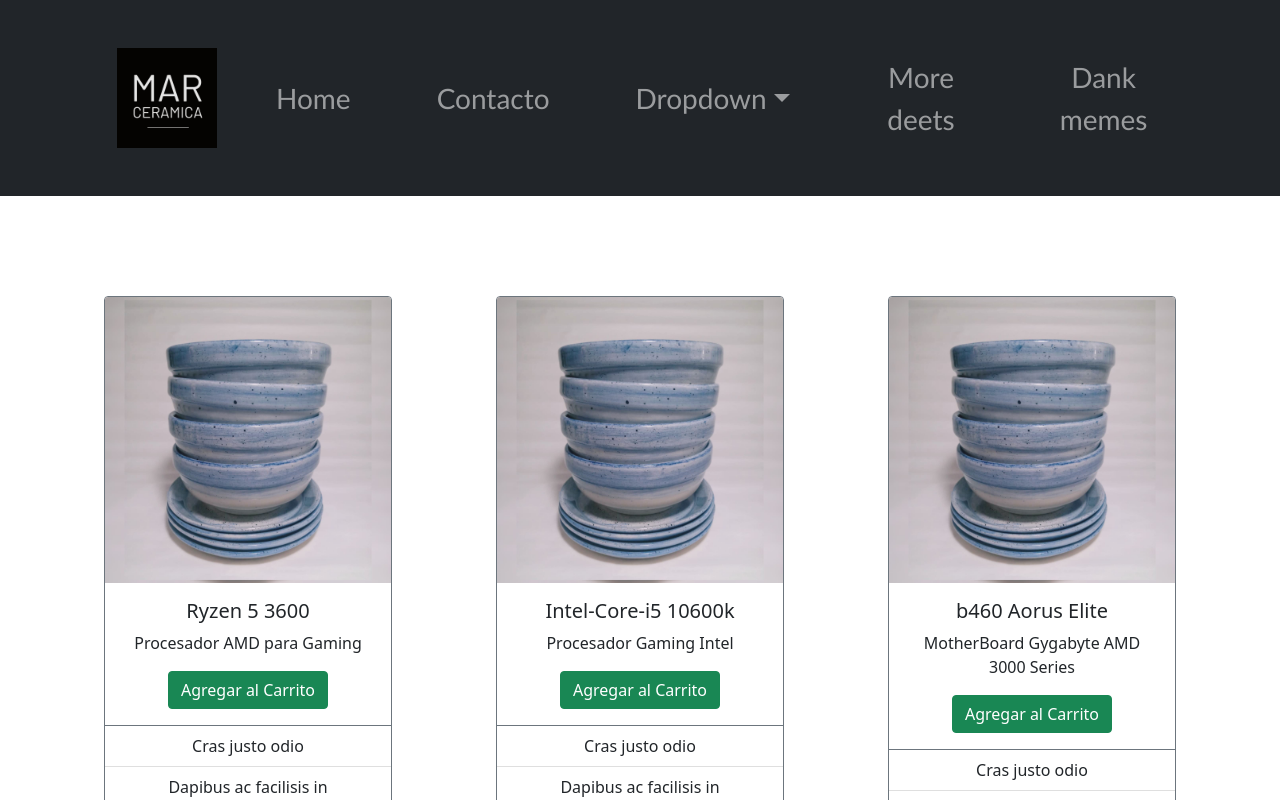
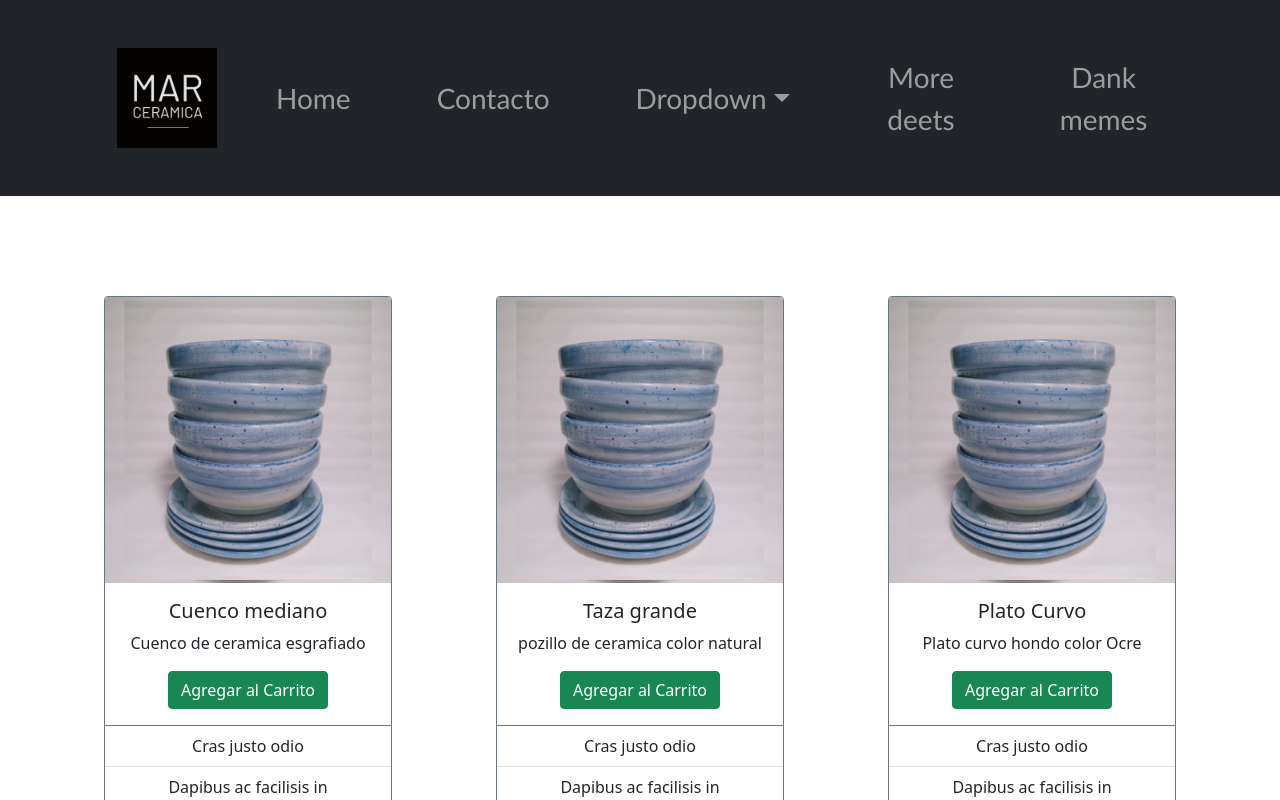
Before and after one commit to emilio1986/React-App, a React (Create React App) app: page / in a window 1280 px wide. Shown: the top 800 px of the page. Built offline with nearby package versions, Linux system fonts and the light colour scheme.

Commit message:
fixing stock.js

```diff
--- a/src/data/stock.js
+++ b/src/data/stock.js
@@ -1,21 +1,22 @@
+
 export const stock = [
     {
 
         id: 1,
-        titulo: "Ryzen 5 3600",
-        descripcion: "Procesador AMD para Gaming",
-        precio: "30.000",
-        img: "",
-        stock: "4",
+        titulo: "Cuenco mediano",
+        descripcion: "Cuenco de ceramica  esgrafiado",
+        precio: "4.000",
+        img:"https://i.pinimg.com/originals/22/84/4b/22844b6f6eceb1818e15b4e488e58a70.jpg",
+        stock: "8",
     },
 
     {
 
         id: 2,
-        titulo: "Intel-Core-i5 10600k",
-        descripcion: "Procesador Gaming Intel",
-        precio: "37000",
-        img: "",
+        titulo: "Taza grande",
+        descripcion: "pozillo de ceramica color natural",
+        precio: "5000",
+        img: "https://http2.mlstatic.com/D_NQ_NP_792979-MLA45156342329_032021-O.jpg",
         stock: "10",
 
 
@@ -23,10 +24,10 @@
     },
     {
         id: 3,
-        titulo: "b460 Aorus Elite",
-        descripcion: "MotherBoard Gygabyte AMD 3000 Series",
-        precio: "24000",
-        img: "",
+        titulo: "Plato Curvo",
+        descripcion: "Plato curvo hondo color Ocre",
+        precio: "3500",
+        img: "https://cocolichando.com.ar/wp-content/uploads/2020/07/108137036_10158551973104146_6449279906809586916_n.jpg",
         stock: "5",
 
 
```
